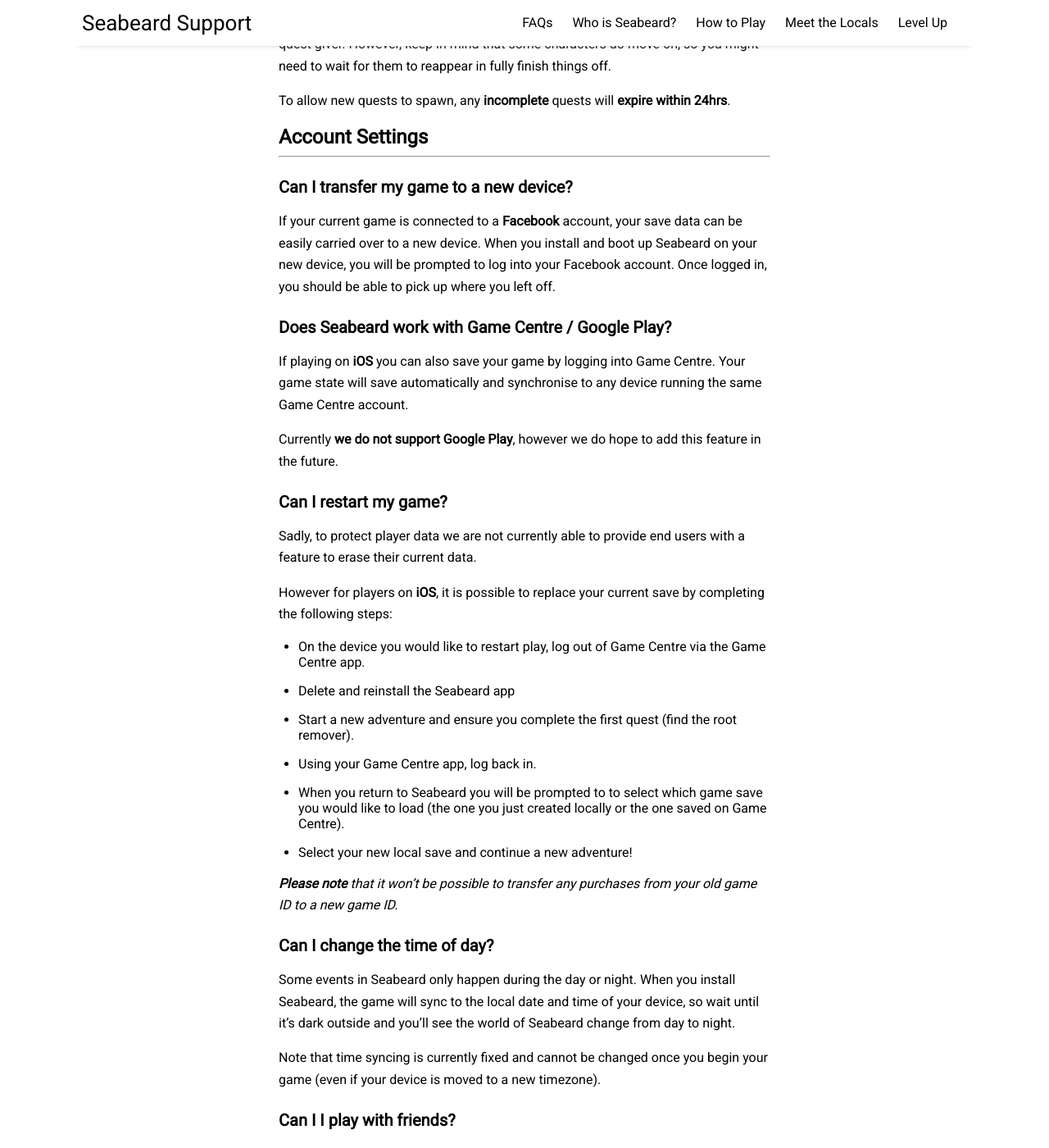
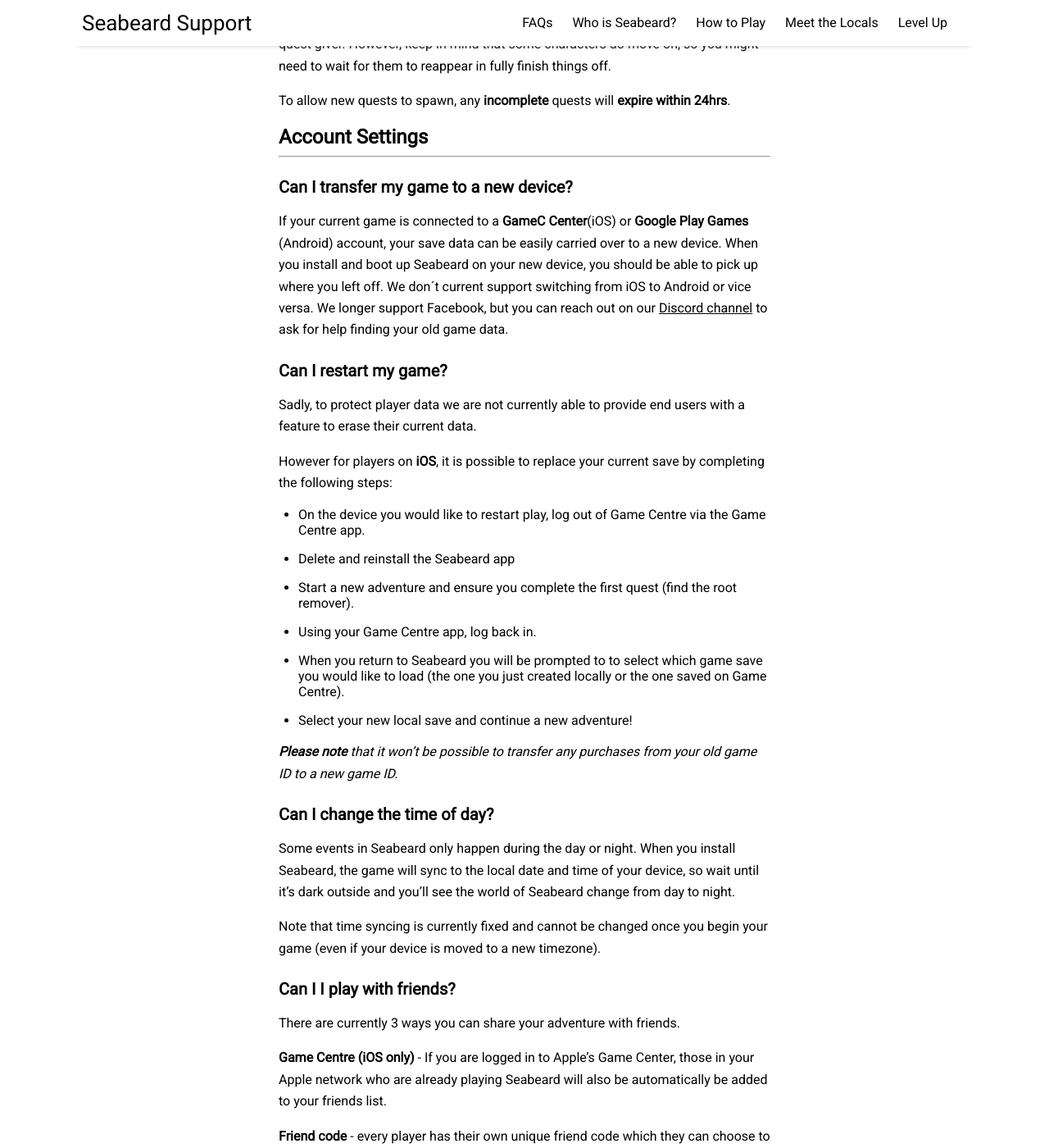
Before and after one commit to simonoliver/seabeard_support, a Jekyll site: the page built from pages/faq.md, in a window 1280 px wide and 1400 px high, scrolled down 2611 px. Shown: the whole window at 82% size. Built offline with Jekyll 4.4.1, drawn with Linux system fonts in a browser that asks for light colours; nearby versions of some CDN libraries; some of the changed text lies outside the part shown.

Commit message:
Updated FAQ section

```diff
--- a/pages/faq.md
+++ b/pages/faq.md
@@ -80,13 +80,8 @@ To allow new quests to spawn, any **incomplete** quests will **expire within 24h
 
 ### Can I transfer my game to a new device?
 
-If your current game is connected to a **Facebook** account, your save data can be easily carried over to a new device. When you install and boot up Seabeard on your new device, you will be prompted to log into your Facebook account. Once logged in, you should be able to pick up where you left off.
+If your current game is connected to a **GameC Center**(iOS) or **Google Play Games** (Android) account, your save data can be easily carried over to a new device. When you install and boot up Seabeard on your new device, you should be able to pick up where you left off. We don´t current support switching from iOS to Android or vice versa. We longer support Facebook, but you can reach out on our <a href="https://discord.gg/2ryHbTKcEEDiscord">Discord channel</a> to ask for help finding your old game data.
 
-### Does Seabeard work with Game Centre / Google Play?
-
-If playing on **iOS** you can also save your game by logging into Game Centre. Your game state will save automatically and synchronise to any device running the same Game Centre account.
-
-Currently **we do not support Google Play**, however we do hope to add this feature in the future.
 
 ### Can I restart my game?
 
@@ -112,8 +107,6 @@ Note that time syncing is currently fixed and cannot be changed once you begin y
 ### Can I I play with friends?
 
 There are currently 3 ways you can share your adventure with friends.
-
-**Facebook** - If you connect your game to a Facebook account, any Facebook friend who is also playing Seabeard will automatically appear in your friends list. To connect a Facebook account tap 'Invite Friends' on the Friends panel, then tap the Facebook button and follow the Facebook dialogue boxes.
 
 **Game Centre (iOS only)** - If you are logged in to Apple's Game Center, those in your Apple network who are already playing Seabeard will also be automatically be added to your friends list.
 
@@ -156,7 +149,7 @@ Unfortunately, Apple does not allow developers to provide refunds directly to pl
 
 ### I have a problem with a purchase (Android)
 
-If for any reason you are not happy with a purchase you made in game (**and you are playing on an Android device**) you can contact HandCircus directly using the form below:
+If for any reason you are not happy with a purchase you made in game (**and you are playing on an Android device**) you can reach out on our <a href="https://discord.gg/2ryHbTKcEEDiscord">Discord channel<a>
 
 ## Updates
 
```
